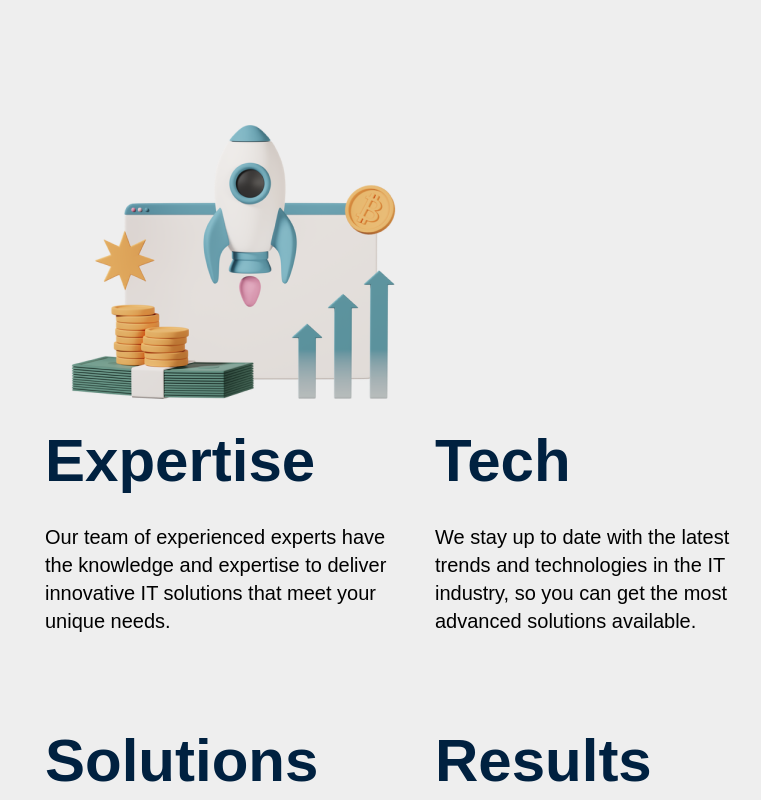
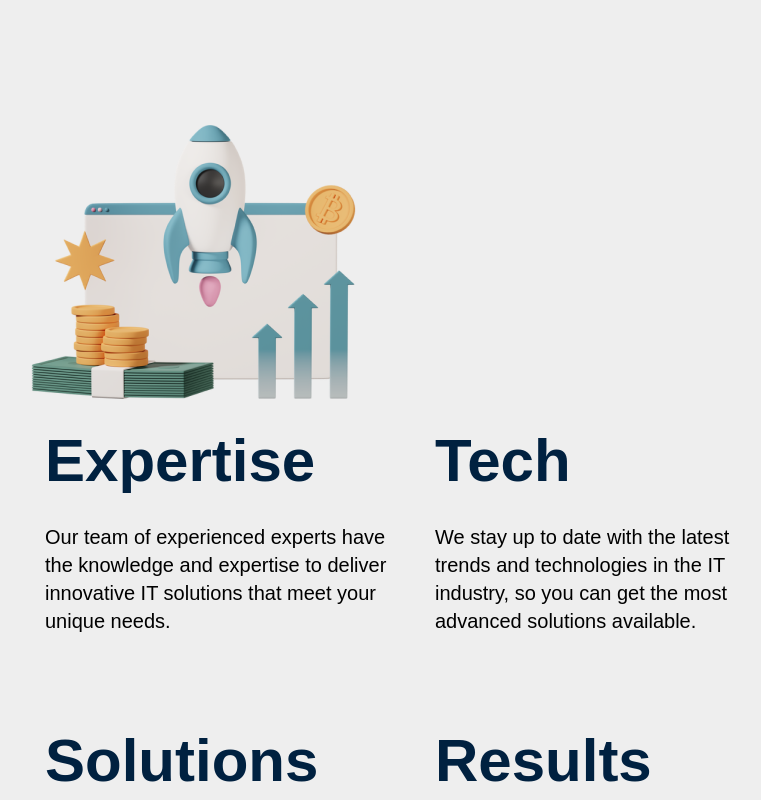
Before and after one commit to Upsurge-Tech/innovest, a React (Create React App) app: page / in a window 1280 px wide. Shown: the part 1960-2760 px from the top of the page, without its empty margins (115-876 px from the left). Built offline with nearby package versions, Linux system fonts and the light colour scheme.

Commit message:
fix mession page

```diff
--- a/src/components/our-mission-and-vision/index.jsx
+++ b/src/components/our-mission-and-vision/index.jsx
@@ -48,8 +48,8 @@ const OurMissionAndVision = () => {
         <div className="mt-28 hidden xl:block">
           <motion.img
             src={market}
-            initial={{ opacity: 0 }}
-            whileInView={{ opacity: 1, transition: { duration: 1.5 } }}
+            initial={{ opacity: 0, x: -40 }}
+            whileInView={{ opacity: 1, transition: { duration: 1.5 }, x: -40 }}
           />
         </div>
         <div>
```
